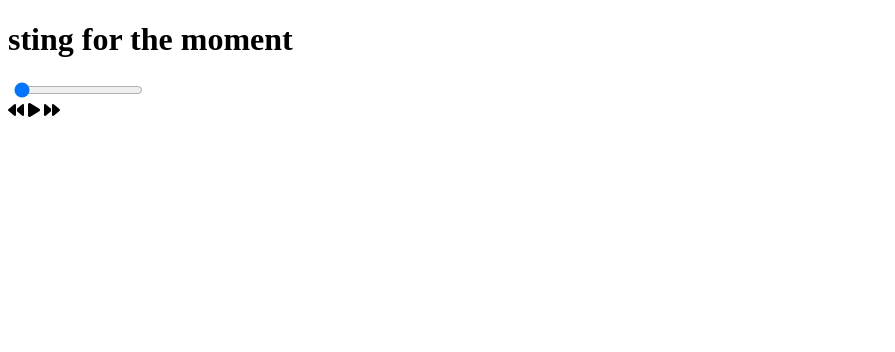
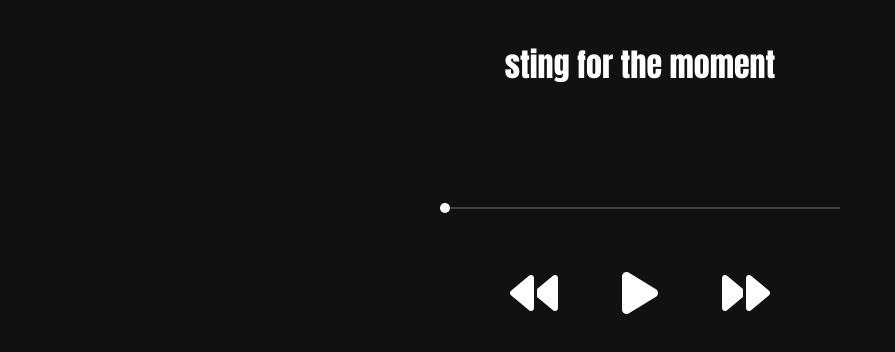
Before and after one commit to salehTarkashvand/musicPlayer, a plain HTML site: page index.html in a window 1280 px wide. Shown: the whole page, without its empty margins (0-895 px from the left). Drawn offline with Linux system fonts and the light colour scheme.

Commit message:
add style

```diff
--- a/index.html
+++ b/index.html
@@ -17,9 +17,9 @@
 <input type="range" id="music-time" value="0">
     <!-- buttons -->
 <div id="btns">
-    <i id="pre-btn" class="fas fa-backward"></i>
-    <i id="play-btn" class="fas fa-play"></i>
-    <i id="next-btn" class="fas fa-forward"></i>
+    <i id="pre-btn" class="icon fas fa-backward"></i>
+    <i id="play-btn" class="icon fas fa-play"></i>
+    <i id="next-btn" class="icon fas fa-forward"></i>
 </div>
 
 
--- a/style.css
+++ b/style.css
@@ -0,0 +1,62 @@
+body{
+    margin: 0px auto;
+    max-width: 400px;
+    text-align: center;
+    background-color: #111;
+
+}
+
+*{
+    outline: none;
+}
+
+
+
+#music-name{
+    font-family: Impact, Haettenschweiler, 'Arial Narrow Bold', sans-serif;
+    margin:40px 0px;
+    color: white;
+
+}
+
+#misic-cove{
+    display: block;
+    width: 100%;
+    border-radius: 50%;
+    box-shadow: 0px 0px 38px -10px #2980b9;
+    animation: glow .5s ease-in-out infinite alternate;
+    animation-play-state: paused;
+}
+@keyframes glow {
+    from{
+        box-shadow: 0px 0px 38px -10px #2980b9;
+    }
+    to{
+        box-shadow: 0px 0px 38px 10px #2980b9;
+    }
+
+}
+
+#music-time{
+    width: 100% ;
+    height: 2px ;
+    appearance: none;
+    background-color: rgba(255, 255, 255 , .2);
+    margin: 60px 0px;
+    cursor: pointer;
+}
+
+#music-time::-webkit-slider-thumb{
+    appearance: none;
+    width: 10px;
+    height: 10px;
+    border-radius: 50%;
+    background-color: white;
+}
+ .icon  {
+    font-size: 3em ;
+    margin: 0px 30px;
+    color: white;
+    cursor: pointer;
+
+ }
```
